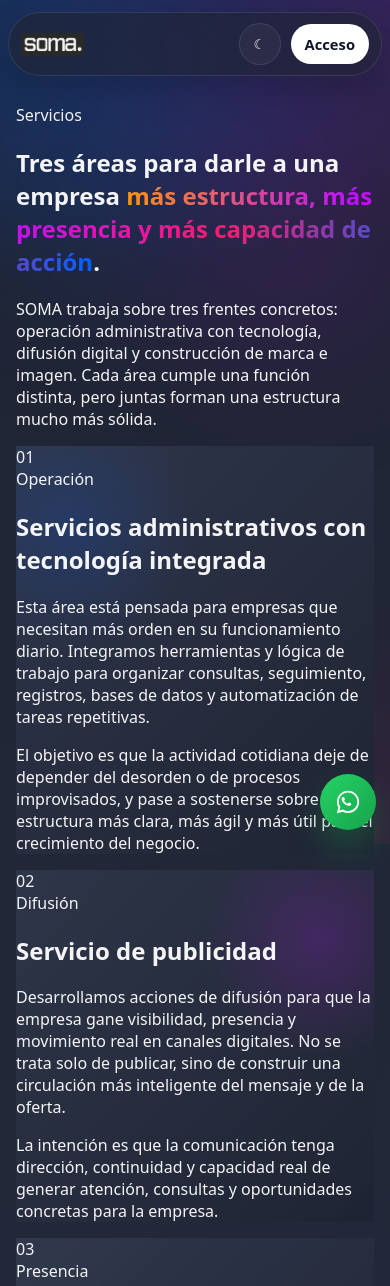
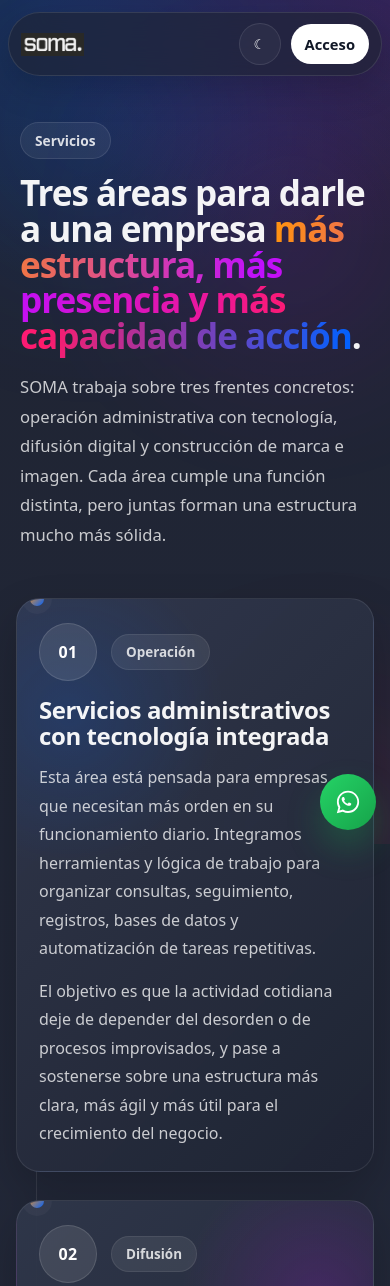
Before and after one commit to somastudiopy-source/SITIO-SOMA, a plain HTML site: page WEB/servicios.html in a window 390 px wide. Shown: the top 1286 px of the page. Drawn offline with Linux system fonts and the light colour scheme.

Commit message:
Update styles.css

```diff
--- a/WEB/styles.css
+++ b/WEB/styles.css
@@ -987,134 +987,182 @@
     linear-gradient(135deg, #46536f, #273148 60%, #181d2a);
 }
 
-# ULTIMO
+/* ===== SERVICIOS V2 ===== */
 
-  .services-page {
-  max-width: 980px;
+.services-page-v2 {
+  max-width: 1120px;
 }
 
-.services-intro {
-  padding: 36px 6px 12px;
-  max-width: 760px;
+.services-hero-minimal {
+  max-width: 860px;
+  padding: 28px 8px 10px;
 }
 
-.services-eyebrow {
+.services-mini-label {
   display: inline-flex;
-  margin-bottom: 14px;
+  align-items: center;
   padding: 8px 14px;
   border-radius: 999px;
-  background: rgba(255, 255, 255, 0.08);
-  border: 1px solid rgba(255, 255, 255, 0.1);
-  color: rgba(255, 255, 255, 0.82);
+  margin-bottom: 16px;
   font-size: 0.86rem;
   font-weight: 700;
+  color: rgba(255, 255, 255, 0.84);
+  background: rgba(255, 255, 255, 0.06);
+  border: 1px solid rgba(255, 255, 255, 0.1);
 }
 
-.services-intro h1 {
+.services-hero-minimal h1 {
   margin: 0 0 18px;
-  font-size: clamp(2.3rem, 5vw, 4.5rem);
-  line-height: 1.03;
+  max-width: 12ch;
+  font-size: clamp(2.4rem, 5vw, 4.8rem);
+  line-height: 1.02;
   letter-spacing: -1px;
-  max-width: 12ch;
 }
 
-.services-lead {
+.services-hero-minimal p {
   margin: 0;
-  max-width: 62ch;
+  max-width: 68ch;
   color: rgba(255, 255, 255, 0.76);
+  line-height: 1.78;
   font-size: 1.04rem;
-  line-height: 1.75;
 }
 
-.services-stack {
+.services-timeline {
+  position: relative;
   display: grid;
   gap: 28px;
-  margin-top: 34px;
+  margin-top: 42px;
 }
 
-.service-bubble {
+.services-timeline::before {
+  content: "";
+  position: absolute;
+  top: 10px;
+  bottom: 10px;
+  left: 50%;
+  width: 1px;
+  transform: translateX(-50%);
+  background: linear-gradient(
+    180deg,
+    rgba(255, 255, 255, 0.04),
+    rgba(255, 255, 255, 0.12),
+    rgba(255, 255, 255, 0.04)
+  );
+  pointer-events: none;
+}
+
+.service-step {
   position: relative;
-  display: grid;
-  grid-template-columns: 100px 1fr;
-  gap: 20px;
-  padding: 34px 30px;
-  border-radius: 34px;
+  width: calc(50% - 24px);
+  padding: 28px 28px 26px;
+  border-radius: 32px;
   border: 1px solid rgba(255, 255, 255, 0.09);
+  box-shadow: 0 18px 44px rgba(0, 0, 0, 0.2);
   overflow: hidden;
-  box-shadow: 0 18px 44px rgba(0, 0, 0, 0.2);
+}
+
+.service-step-left {
+  justify-self: start;
+}
+
+.service-step-right {
+  justify-self: end;
 }
 
 .bubble-admin {
   background:
     radial-gradient(circle at 15% 20%, rgba(0, 97, 255, 0.16), transparent 28%),
-    linear-gradient(135deg, rgba(49, 56, 77, 0.95), rgba(31, 36, 51, 0.98));
+    linear-gradient(135deg, rgba(49, 56, 77, 0.96), rgba(31, 36, 51, 0.98));
 }
 
 .bubble-publicidad {
   background:
     radial-gradient(circle at 85% 20%, rgba(191, 15, 255, 0.18), transparent 28%),
-    linear-gradient(135deg, rgba(47, 55, 74, 0.95), rgba(31, 36, 51, 0.98));
+    linear-gradient(135deg, rgba(47, 55, 74, 0.96), rgba(31, 36, 51, 0.98));
 }
 
 .bubble-marca {
   background:
     radial-gradient(circle at 20% 80%, rgba(255, 147, 15, 0.16), transparent 28%),
-    linear-gradient(135deg, rgba(50, 57, 78, 0.95), rgba(31, 36, 51, 0.98));
+    linear-gradient(135deg, rgba(50, 57, 78, 0.96), rgba(31, 36, 51, 0.98));
 }
 
-.service-number {
-  width: 74px;
-  height: 74px;
+.service-step::after {
+  content: "";
+  position: absolute;
+  top: 34px;
+  width: 14px;
+  height: 14px;
   border-radius: 999px;
+  background: linear-gradient(135deg, var(--c1), var(--c4));
+  box-shadow: 0 0 0 8px rgba(255, 255, 255, 0.03);
+}
+
+.service-step-left::after {
+  right: -31px;
+}
+
+.service-step-right::after {
+  left: -31px;
+}
+
+.service-step-top {
   display: flex;
   align-items: center;
-  justify-content: center;
-  background: rgba(255, 255, 255, 0.1);
-  border: 1px solid rgba(255, 255, 255, 0.1);
-  color: white;
-  font-size: 1.1rem;
-  font-weight: 900;
-  letter-spacing: 0.5px;
+  gap: 14px;
+  margin-bottom: 16px;
 }
 
-.service-copy {
-  max-width: 720px;
+.service-step-number {
+  width: 58px;
+  height: 58px;
+  border-radius: 999px;
+  display: inline-flex;
+  align-items: center;
+  justify-content: center;
+  font-weight: 900;
+  font-size: 1rem;
+  letter-spacing: 0.4px;
+  color: white;
+  background: rgba(255, 255, 255, 0.1);
+  border: 1px solid rgba(255, 255, 255, 0.12);
+  flex: 0 0 auto;
 }
 
-.service-tag {
+.service-step-meta {
   display: inline-flex;
-  margin-bottom: 10px;
-  padding: 7px 12px;
+  padding: 8px 14px;
   border-radius: 999px;
+  font-size: 0.84rem;
+  font-weight: 700;
+  color: rgba(255, 255, 255, 0.8);
   background: rgba(255, 255, 255, 0.08);
-  color: rgba(255, 255, 255, 0.8);
-  font-size: 0.82rem;
-  font-weight: 700;
+  border: 1px solid rgba(255, 255, 255, 0.08);
 }
 
-.service-copy h2 {
+.service-step-body h2 {
   margin: 0 0 14px;
-  font-size: clamp(1.6rem, 3vw, 2.4rem);
+  font-size: clamp(1.5rem, 2.4vw, 2.2rem);
   line-height: 1.1;
-  letter-spacing: -0.5px;
+  letter-spacing: -0.4px;
 }
 
-.service-copy p {
+.service-step-body p {
   margin: 0 0 14px;
   color: rgba(255, 255, 255, 0.76);
   line-height: 1.78;
   font-size: 1rem;
 }
 
-.service-copy p:last-child {
+.service-step-body p:last-child {
   margin-bottom: 0;
 }
 
-.services-cta {
-  margin-top: 34px;
+.services-final-box {
+  margin-top: 40px;
 }
 
-.services-cta-box {
+.services-final-card {
   padding: 28px 30px;
   border-radius: 28px;
   background: rgba(255, 255, 255, 0.05);
@@ -1123,59 +1171,71 @@
   -webkit-backdrop-filter: blur(16px);
 }
 
-.services-cta-box h3 {
+.services-final-card h3 {
   margin: 0 0 12px;
-  font-size: clamp(1.4rem, 2.6vw, 2rem);
+  font-size: clamp(1.35rem, 2.4vw, 2rem);
   letter-spacing: -0.4px;
 }
 
-.services-cta-box p {
+.services-final-card p {
   margin: 0;
-  max-width: 60ch;
+  max-width: 68ch;
   color: rgba(255, 255, 255, 0.74);
-  line-height: 1.72;
+  line-height: 1.74;
 }
 
-.services-cta-actions {
+.services-final-actions {
   display: flex;
   gap: 12px;
   flex-wrap: wrap;
-  margin-top: 20px;
+  margin-top: 22px;
 }
 
-@media (max-width: 740px) {
-  .services-intro {
-    padding-top: 18px;
+@media (max-width: 900px) {
+  .services-timeline::before {
+    left: 20px;
+    transform: none;
   }
 
-  .services-intro h1 {
+  .service-step {
+    width: 100%;
+    justify-self: stretch;
+    padding: 24px 22px;
+    border-radius: 24px;
+  }
+
+  .service-step-left::after,
+  .service-step-right::after {
+    left: 13px;
+    right: auto;
+    top: -7px;
+  }
+
+  .services-hero-minimal h1 {
     max-width: 100%;
+  }
+}
+
+@media (max-width: 640px) {
+  .services-hero-minimal {
+    padding: 18px 4px 6px;
+  }
+
+  .services-hero-minimal h1 {
     font-size: clamp(2rem, 9vw, 3rem);
   }
 
-  .service-bubble {
-    grid-template-columns: 1fr;
-    padding: 24px 20px;
-    border-radius: 24px;
-  }
-
-  .service-number {
-    width: 62px;
-    height: 62px;
-    font-size: 1rem;
-  }
-
-  .services-cta-box {
+  .services-final-card {
     padding: 22px 20px;
     border-radius: 22px;
   }
 
-  .services-cta-actions {
+  .services-final-actions {
     flex-direction: column;
     align-items: stretch;
   }
 
-  .services-cta-actions .hero-secondary {
+  .services-final-actions .hero-secondary {
     width: 100%;
   }
 }
```
